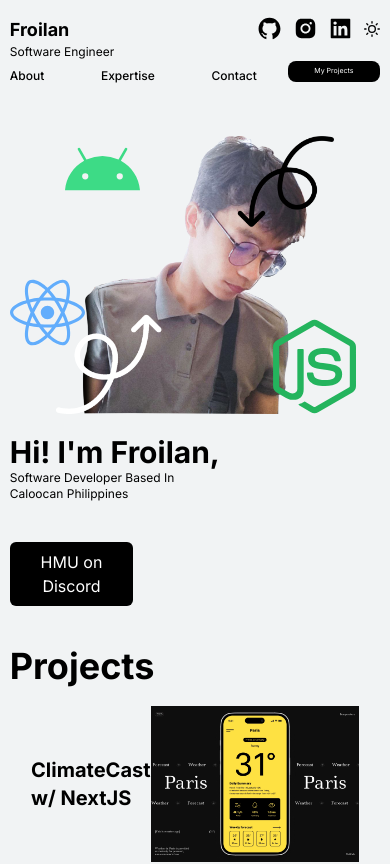
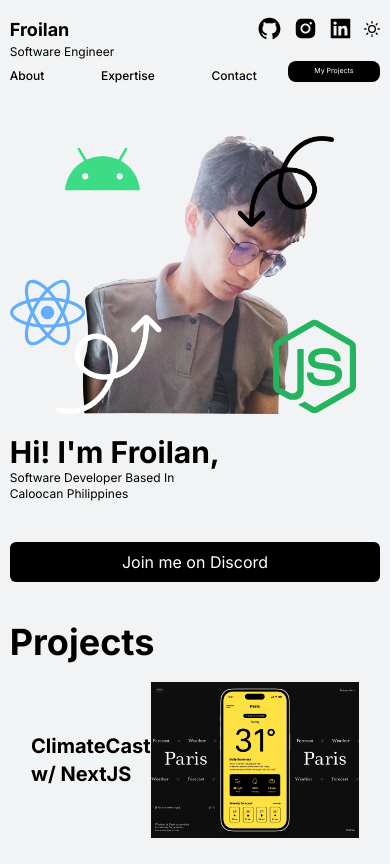
Before and after one commit to uaenaaaa/my-website, a Next.js app: page / in a window 390 px wide. Shown: the top 864 px of the page. Built offline with nearby package versions, Linux system fonts and the light colour scheme.

Commit message:
responsive button (cta)

```diff
--- a/app/components/Main/CTASec.tsx
+++ b/app/components/Main/CTASec.tsx
@@ -24,7 +24,8 @@ const CTASec = () => {
           <p className='text-xs md:hidden'>Caloocan Philippines</p>
           <p className='text-xs hidden md:block'>Software Developer Based In Caloocan Philippines</p>
         </div>
-        <Button className={'p-2 rounded-md text-1xl bg-black w-1/3 text-white'} onClick={() => {window.open('https://discord.gg/6Tfcg6Ta8N', "_blank")}} text='HMU on Discord'/>
+        <Button
+        className={'p-2 rounded-md text-1xl bg-black w-full md:w-3/4 lg:w-3/5 text-white dark:bg-white dark:text-black'} onClick={() => {window.open('https://discord.gg/6Tfcg6Ta8N', "_blank")}} text='Join me on Discord'/>
       </div>
     </>
   )
```
